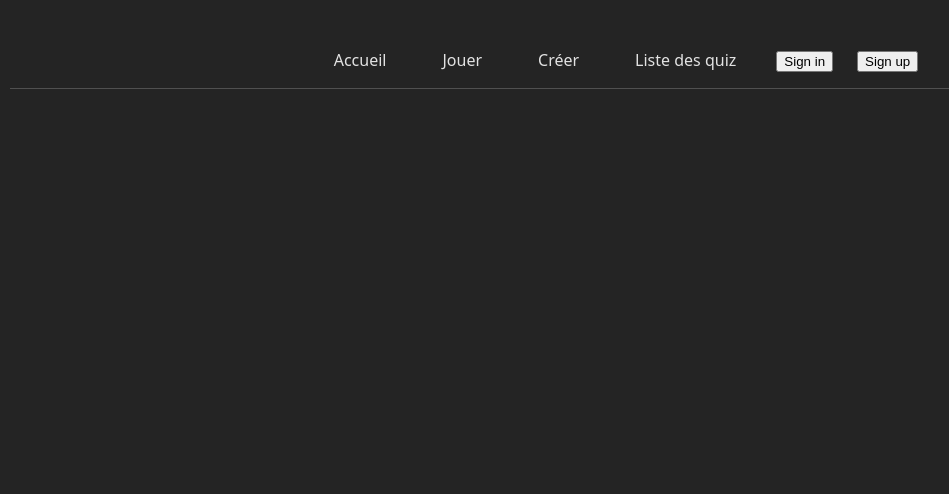
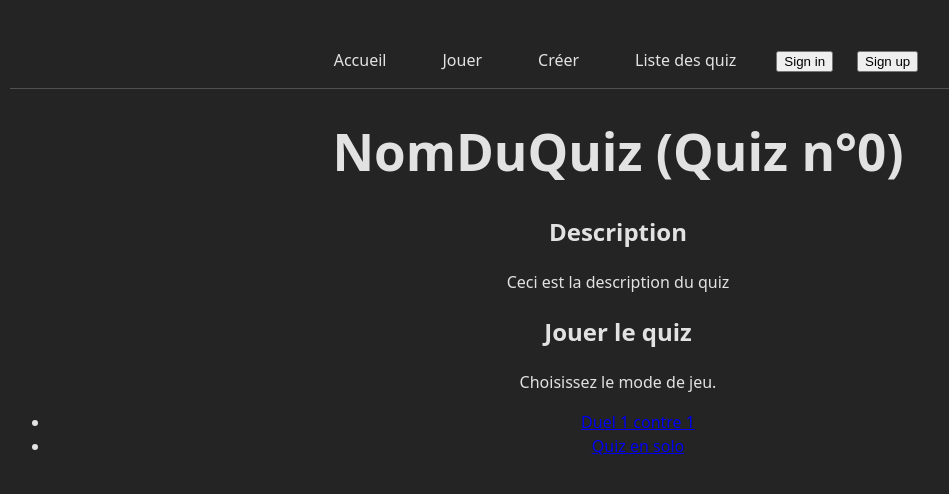
Before and after one commit to sashsutton/frontend-hackathon-quizz-app, a React (Vite) app: page /quiz-list/0 in a window 1280 px wide. Shown: the top 494 px of the page, without its empty margins (22-971 px from the left). Built offline with nearby package versions, Linux system fonts and the light colour scheme; no server answers.

Commit message:
QuizPage, page spécifique à chaque quiz

```diff
--- a/src/App.jsx
+++ b/src/App.jsx
@@ -6,6 +6,7 @@ import PlayPage from "./pages/PlayPage.jsx";
 import MakePage from "./pages/MakePage.jsx";
 import QuizListPage from "./pages/QuizListPage.jsx";
 import ProtectedRoute from './components/ProtectedRoute';
+import QuizPage from './pages/QuizPage.jsx';
 
 function App() {
 
@@ -25,6 +26,7 @@ function App() {
                 </ProtectedRoute>
               }/>
               <Route path="/quiz-list" element={<QuizListPage/>}/>
+              <Route path="/quiz-list/:quizId" element={<QuizPage/>}/>
           </Routes>
 
       </div>
--- /dev/null
+++ b/src/pages/QuizPage.jsx
@@ -0,0 +1,28 @@
+import { useParams } from "react-router-dom";
+
+function QuizPage() {
+    const { quizId } = useParams();
+
+    const quizName = "NomDuQuiz";
+    const quizDescription = "Ceci est la description du quiz";
+
+    return (
+        <div>
+            <h1>{quizName} (Quiz n°{quizId})</h1>
+
+            <h2>Description</h2>
+            <p>{quizDescription}</p>
+
+            <div>
+                <h2>Jouer le quiz</h2>
+                <p>Choisissez le mode de jeu.</p>
+                <ul>
+                    <li><a href={`/play-versus/${quizId}`}>Duel 1 contre 1</a></li>
+                    <li><a href={`/play-solo/${quizId}`}>Quiz en solo</a></li>
+                </ul>
+            </div>
+        </div>
+    )
+}
+
+export default QuizPage;
```
